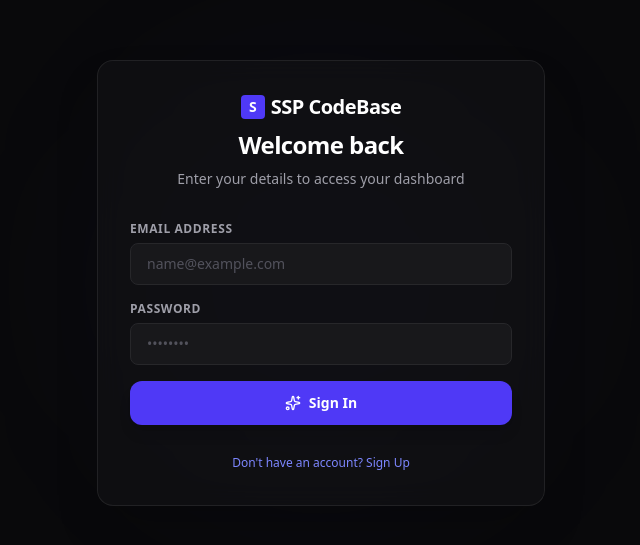
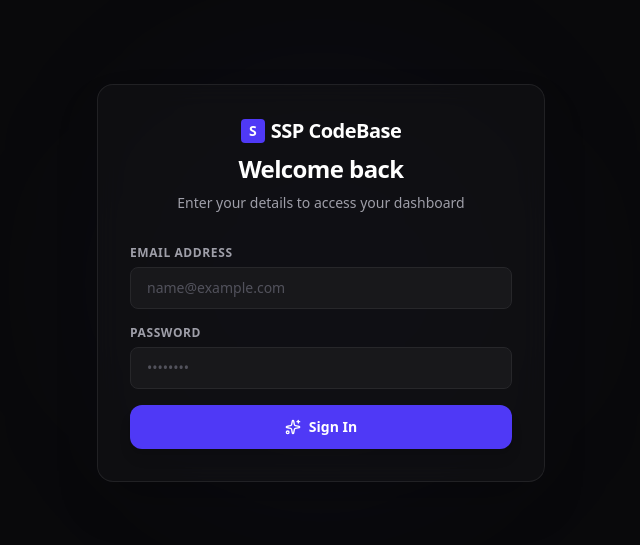
Before and after one commit to UmeshG02/SSP-CodeBase, a Next.js app in the folder frontend/: page /auth in a window 1280 px wide. Shown: the part 117-662 px from the top of the page, without its empty margins (319-959 px from the left). Built offline with nearby package versions, Linux system fonts and the light colour scheme.

Commit message:
feat: disable user self-registration and remove signup form page

```diff
--- a/frontend/src/app/auth/page.tsx
+++ b/frontend/src/app/auth/page.tsx
@@ -1,32 +1,18 @@
 'use client';
 
-import { useState, useEffect, Suspense } from 'react';
-import { useRouter, useSearchParams } from 'next/navigation';
+import { useState, Suspense } from 'react';
+import { useRouter } from 'next/navigation';
 import Link from 'next/link';
 import { apiFetch } from '@/utils/api';
 import { Sparkles, AlertCircle } from 'lucide-react';
 
 function AuthContent() {
   const router = useRouter();
-  const searchParams = useSearchParams();
 
-  // Toggle modes: login or signup
-  const [isLogin, setIsLogin] = useState(true);
   const [email, setEmail] = useState('');
   const [password, setPassword] = useState('');
-  const [name, setName] = useState('');
-  const [username, setUsername] = useState('');
   const [error, setError] = useState('');
   const [loading, setLoading] = useState(false);
-
-  useEffect(() => {
-    const mode = searchParams.get('mode');
-    if (mode === 'signup') {
-      setIsLogin(false);
-    } else {
-      setIsLogin(true);
-    }
-  }, [searchParams]);
 
   const handleSubmit = async (e: React.FormEvent) => {
     e.preventDefault();
@@ -34,7 +20,6 @@ function AuthContent() {
     setLoading(true);
 
     try {
-      if (isLogin) {
       const data = await apiFetch('/auth/login', {
         method: 'POST',
         body: JSON.stringify({ email, password }),
@@ -42,15 +27,6 @@ function AuthContent() {
       localStorage.setItem('ssp_token', data.token);
       localStorage.setItem('ssp_user', JSON.stringify(data.user));
       router.push('/dashboard');
-      } else {
-        const data = await apiFetch('/auth/register', {
-          method: 'POST',
-          body: JSON.stringify({ email, password, name, username }),
-        });
-        localStorage.setItem('ssp_token', data.token);
-        localStorage.setItem('ssp_user', JSON.stringify(data.user));
-        router.push('/dashboard');
-      }
     } catch (err: any) {
       setError(err.message || 'Authentication failed. Please try again.');
     } finally {
@@ -66,10 +42,10 @@ function AuthContent() {
           <span>SSP CodeBase</span>
         </Link>
         <h2 className="text-2xl font-bold tracking-tight text-white">
-          {isLogin ? 'Welcome back' : 'Create an account'}
+          Welcome back
         </h2>
         <p className="text-sm text-zinc-400">
-          {isLogin ? "Enter your details to access your dashboard" : "Join today to start practice and competitive contests"}
+          Enter your details to access your dashboard
         </p>
       </div>
 
@@ -81,33 +57,6 @@ function AuthContent() {
       )}
 
       <form onSubmit={handleSubmit} className="space-y-4">
-        {!isLogin && (
-          <>
-            <div>
-              <label className="block text-xs font-semibold text-zinc-400 uppercase tracking-wider mb-1.5">Full Name</label>
-              <input
-                type="text"
-                required
-                value={name}
-                onChange={(e) => setName(e.target.value)}
-                placeholder="John Doe"
-                className="w-full px-4 py-2.5 rounded-lg bg-zinc-900 border border-zinc-800 text-sm text-white placeholder-zinc-600 focus:outline-none focus:border-indigo-500 transition-colors"
-              />
-            </div>
-            <div>
-              <label className="block text-xs font-semibold text-zinc-400 uppercase tracking-wider mb-1.5">Username</label>
-              <input
-                type="text"
-                required
-                value={username}
-                onChange={(e) => setUsername(e.target.value)}
-                placeholder="johndoe"
-                className="w-full px-4 py-2.5 rounded-lg bg-zinc-900 border border-zinc-800 text-sm text-white placeholder-zinc-600 focus:outline-none focus:border-indigo-500 transition-colors"
-              />
-            </div>
-          </>
-        )}
-
         <div>
           <label className="block text-xs font-semibold text-zinc-400 uppercase tracking-wider mb-1.5">Email Address</label>
           <input
@@ -142,24 +91,11 @@ function AuthContent() {
           ) : (
             <>
               <Sparkles className="w-4 h-4" />
-              <span>{isLogin ? 'Sign In' : 'Sign Up'}</span>
+              <span>Sign In</span>
             </>
           )}
         </button>
       </form>
-
-      <div className="text-center mt-6">
-        <button
-          type="button"
-          onClick={() => {
-            setError('');
-            setIsLogin(!isLogin);
-          }}
-          className="text-xs text-indigo-400 hover:text-indigo-300 font-medium transition-colors"
-        >
-          {isLogin ? "Don't have an account? Sign Up" : 'Already have an account? Sign In'}
-        </button>
-      </div>
     </div>
   );
 }
```
Lines whose indentation alone changed are shown as unchanged.
